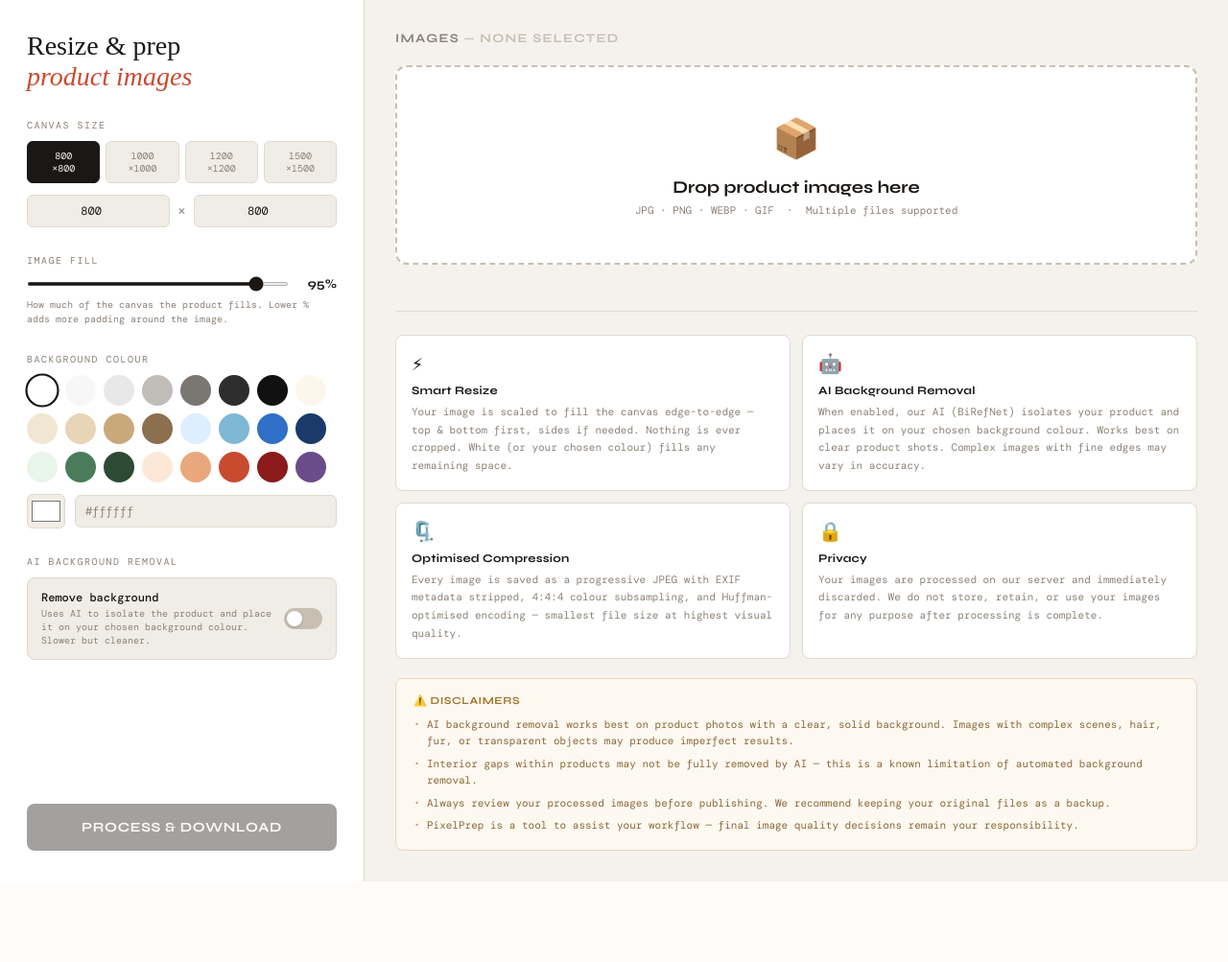
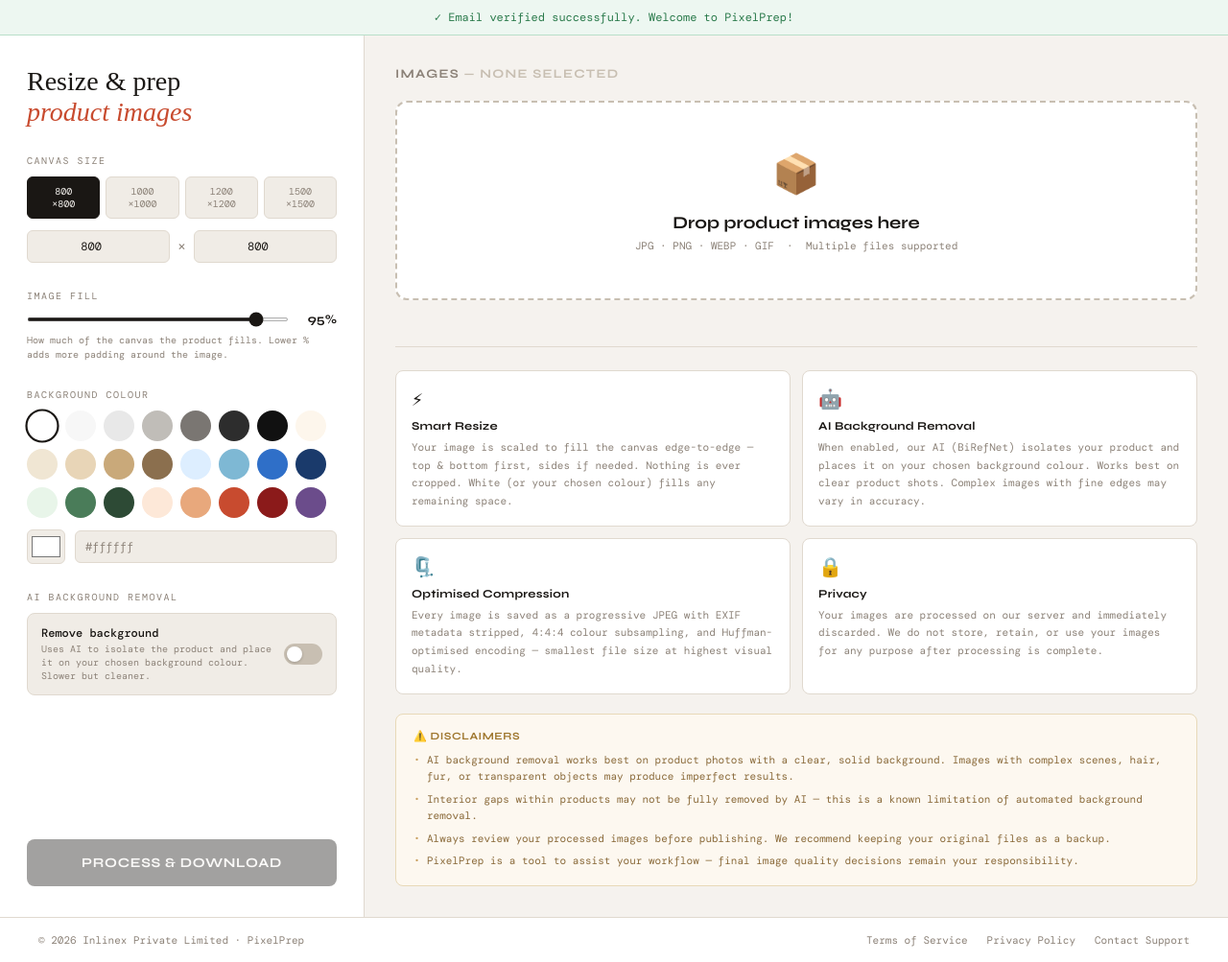
Before and after one commit to arcintscooters-maker/resizeimagepaid, a Flask app: page /?verified=1 in a window 1280 px wide. Shown: the part 52-1055 px from the top of the page at 96% size. Before the commit the page ends 971 px from the top, so only its background shows below. Run offline with Flask 3, Linux system fonts and the light colour scheme; a database or web service that is not in the repository returns one stand-in record (values such as "Sample title"); some libraries are stand-ins or nearby versions; some web fonts are replaced.

Commit message:
Update index.html

```diff
--- a/templates/index.html
+++ b/templates/index.html
@@ -657,6 +657,8 @@
           <a href="/admin" style="display:block;padding:8px 12px;font-size:12px;color:#e8a030;text-decoration:none;border-radius:4px;font-weight:500;" onmouseover="this.style.background='#f0ece6'" onmouseout="this.style.background=''">Admin dashboard</a>
           {% endif %}
           <a href="#" onclick="openPortal()" style="display:block;padding:8px 12px;font-size:12px;color:#1a1714;text-decoration:none;border-radius:4px;" onmouseover="this.style.background='#f0ece6'" onmouseout="this.style.background=''">Manage billing</a>
+          <a href="#" onclick="openPortal()" style="display:block;padding:8px 12px;font-size:12px;color:#8c8278;text-decoration:none;border-radius:4px;" onmouseover="this.style.background='#f0ece6'" onmouseout="this.style.background=''">Cancel subscription</a>
+          <div style="border-top:1px solid #e0d9cf;margin:4px 0;"></div>
           <a href="/logout" style="display:block;padding:8px 12px;font-size:12px;color:#c84b2f;text-decoration:none;border-radius:4px;" onmouseover="this.style.background='#f0ece6'" onmouseout="this.style.background=''">Sign out</a>
         </div>
       </div>
@@ -666,6 +668,17 @@
     {% endif %}
   </div>
 </div>
+
+  {% if request.args.get('verified') %}
+  <div style="background:#edf7f1;border-bottom:1px solid #b8dfc9;padding:10px 40px;font-size:12px;color:#2a7a4b;text-align:center;">
+    ✓ Email verified successfully. Welcome to PixelPrep!
+  </div>
+  {% endif %}
+  {% if user and not user.email_verified and not is_admin %}
+  <div style="background:#fdf8ec;border-bottom:1px solid #e8d9b8;padding:10px 40px;font-size:12px;color:#a07830;text-align:center;">
+    ⚠ Please verify your email address — check your inbox for a verification link.
+  </div>
+  {% endif %}
 
 <div class="layout">
 
@@ -822,6 +835,15 @@
   </div>
 
 </div>
+
+<footer style="background:var(--surface);border-top:1px solid var(--border);padding:16px 40px;display:flex;align-items:center;justify-content:space-between;font-size:11px;color:var(--muted);">
+  <div>© 2026 Inlinex Private Limited · PixelPrep</div>
+  <div style="display:flex;gap:20px;">
+    <a href="/terms" style="color:var(--muted);text-decoration:none;" onmouseover="this.style.color='var(--text)'" onmouseout="this.style.color='var(--muted)'">Terms of Service</a>
+    <a href="/privacy" style="color:var(--muted);text-decoration:none;" onmouseover="this.style.color='var(--text)'" onmouseout="this.style.color='var(--muted)'">Privacy Policy</a>
+    <a href="mailto:support@inlinex.com.sg" style="color:var(--muted);text-decoration:none;" onmouseover="this.style.color='var(--text)'" onmouseout="this.style.color='var(--muted)'">Contact Support</a>
+  </div>
+</footer>
 
 <script>
   // State
```
